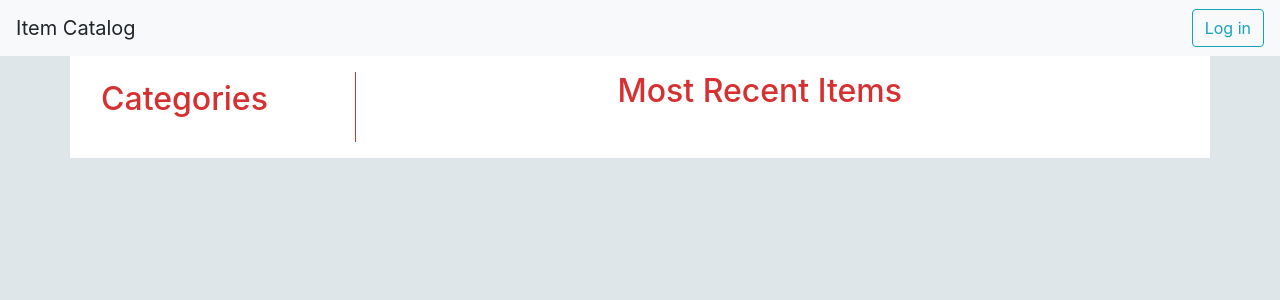
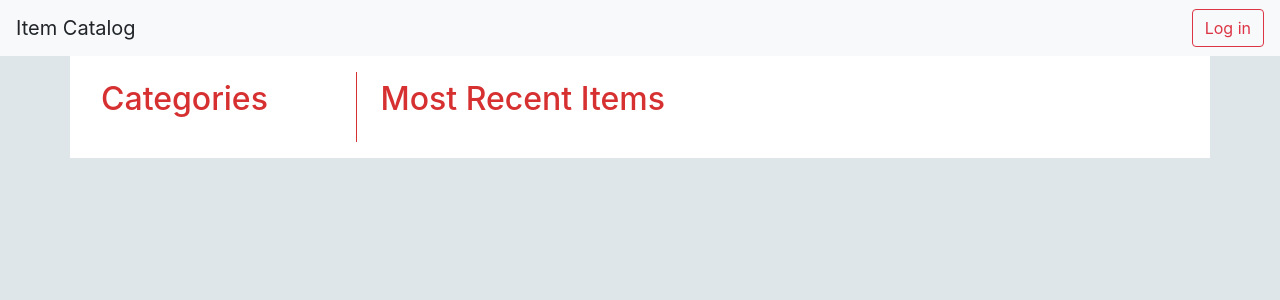
Before and after one commit to tlkamp/project-item-catalog, a Flask app: page / in a window 1280 px wide. Shown: the top 300 px of the page. Run offline with Flask 2, Linux system fonts and the light colour scheme; data that the repository does not hold is empty; some libraries are stand-ins or nearby versions.

Commit message:
Work on the presentation a little bit

```diff
--- a/static/style.css
+++ b/static/style.css
@@ -15,8 +15,9 @@ h1, h2, h3, h4, h5, h6 {
   color: #d63031;
 }
 
-#sidebar {
-  border-right: 1px solid #d63031;
+#recent-items {
+  padding: 0.5em 1.5em;
+  border-left: 1px solid #d63031;
 }
 
 ul {
@@ -27,3 +28,8 @@ ul {
 a {
   color: #636e72;
 }
+
+span.category {
+  color: #e17055;
+  font-style: italic;
+}
--- a/templates/index.html
+++ b/templates/index.html
@@ -12,14 +12,14 @@
     <nav class="navbar sticky-top navbar-light bg-light ">
       <a class="navbar-brand">Item Catalog</a>
       <form class="form-inline">
-        <button class="btn btn-outline-info my-2 my-sm-0" type="submit">Log in</button>
+        <button class="btn btn-outline-danger my-2 my-sm-0" type="submit">Log in</button>
       </form>
     </nav>
 
     <div class="container">
       <div class="row">
         <div id="sidebar" class="col-sm-3">
-          <h2 class="">Categories</h2>
+          <h2>Categories</h2>
             <ul>
               {% for category in categories %}
               <li>
@@ -28,8 +28,15 @@
               {% endfor %}
             </ul>
         </div>
-        <main class="col">
-          <h2 class="text-center">Most Recent Items</h2>
+        <main id="recent-items" class="col">
+          <h2>Most Recent Items</h2>
+          <ul>
+            {% for item in items %}
+            <li>
+              <h5><a href="#">{{item.name}}</a> -- <span class="category">({{item.category.name}})</span></h5>
+            </li>
+            {% endfor %}
+          </ul>
         </main>
       </div>
     </div>
```
